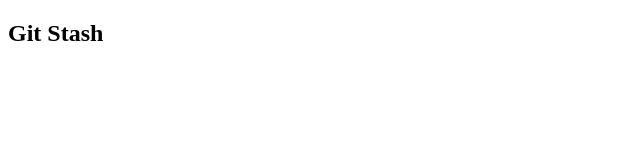
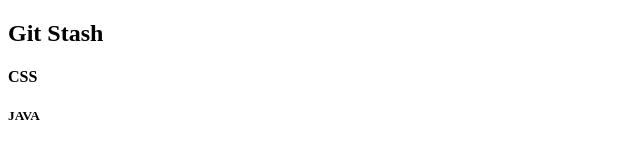
Before and after one commit to abhisheksinghc871-rgb/git-workflow, a plain HTML site: page 11_git-stash/index.html in a window 1280 px wide. Shown: the full height of the page, 0-640 px from the left. Drawn offline with Linux system fonts and the light colour scheme.

Commit message:
final stash

```diff
--- a/11_git-stash/index.html
+++ b/11_git-stash/index.html
@@ -7,5 +7,7 @@
 </head>
 <body>
     <h2>Git Stash</h2>
+    <h4>CSS</h4>
+    <h5>JAVA</h5>
 </body>
 </html>
```
